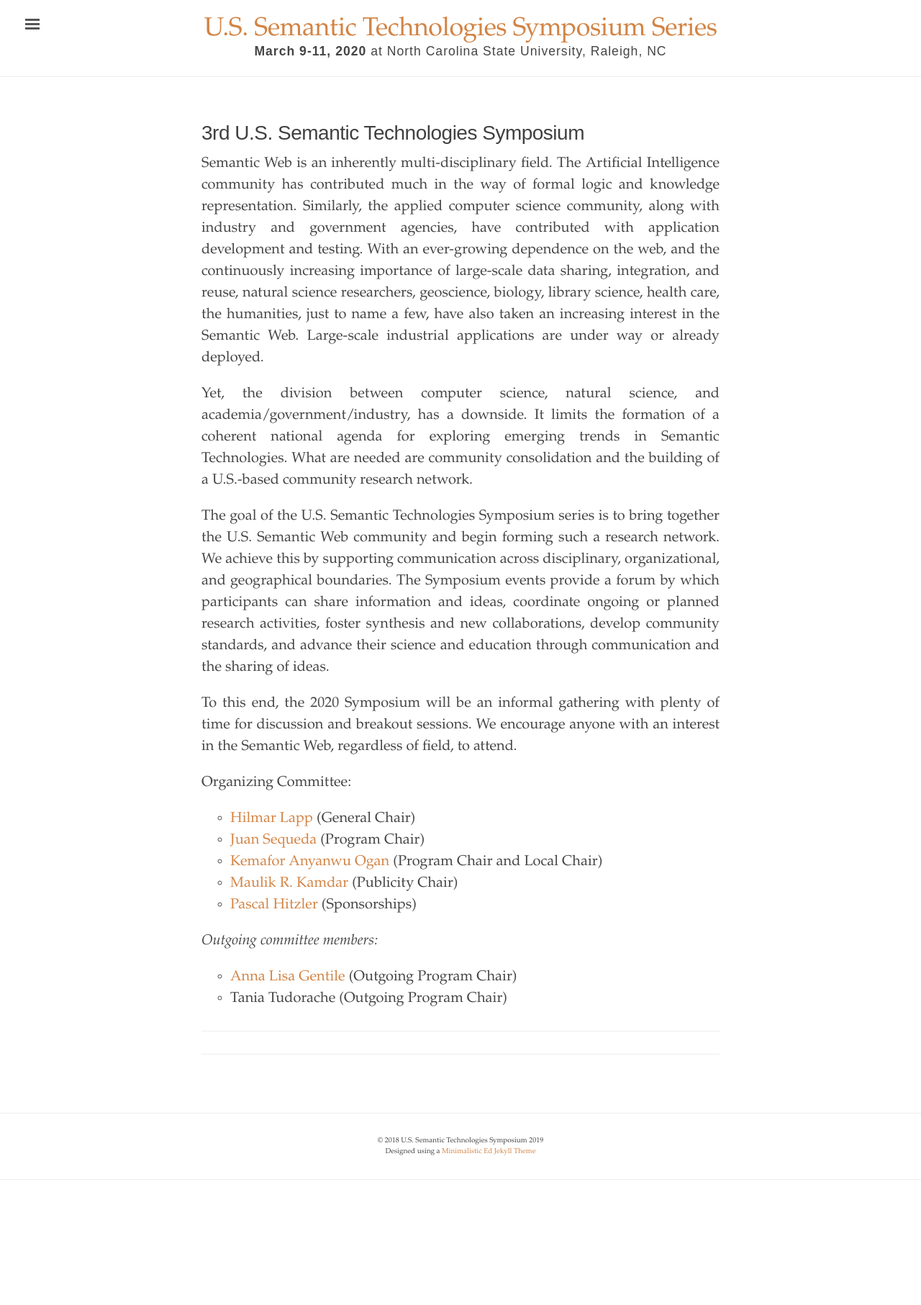
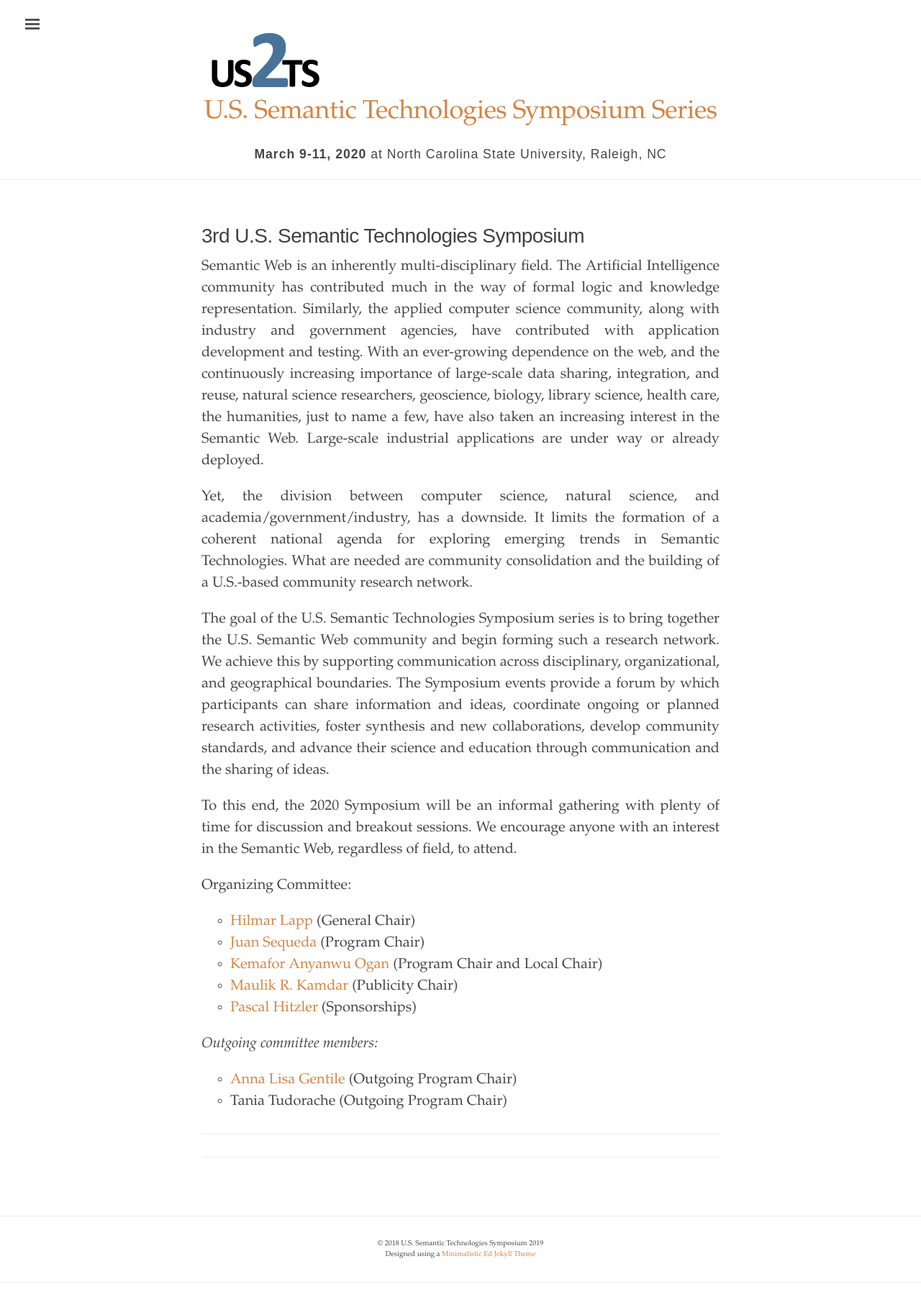
Before and after one commit to us2ts/us2ts.github.io, a Jekyll site: the page built from index.md, in a window 1280 px wide. Shown: the whole page at 72% size. Built offline with Jekyll 4.4.1, drawn with Linux system fonts in a browser that asks for light colours; before the commit the page ends 1670 px from its top, so only the background shows below that.

Commit message:
adding logo

```diff
--- a/_config.yml
+++ b/_config.yml
@@ -6,6 +6,7 @@
 date:                'March 9-11, 2020'
 description:         'Annual conference for the North-American Semantic Web community'
 url:                 'http://us2ts.org'
+logo:                'us2ts_color.png'
 baseurl:             ''
 
 # About/contact
--- a/_layouts/default.html
+++ b/_layouts/default.html
@@ -16,8 +16,8 @@
       <div class="masthead">
         <div class="container">
           <h3 class="masthead-title">
-            <a href="{{ site.baseurl }}/" title="Home">{{ site.title | newline_to_br }}</a>
-            <br><small><b>{{ site.date }}</b> at {{ site.location }}</small>
+            <img src="{{ site.logo }}"><a href="{{ site.baseurl }}/" title="Home">{{ site.title | newline_to_br }}</a>
+            <br><br><small><b>{{ site.date }}</b> at {{ site.location }}</small>
           </h3>
         </div>
       </div>
```
